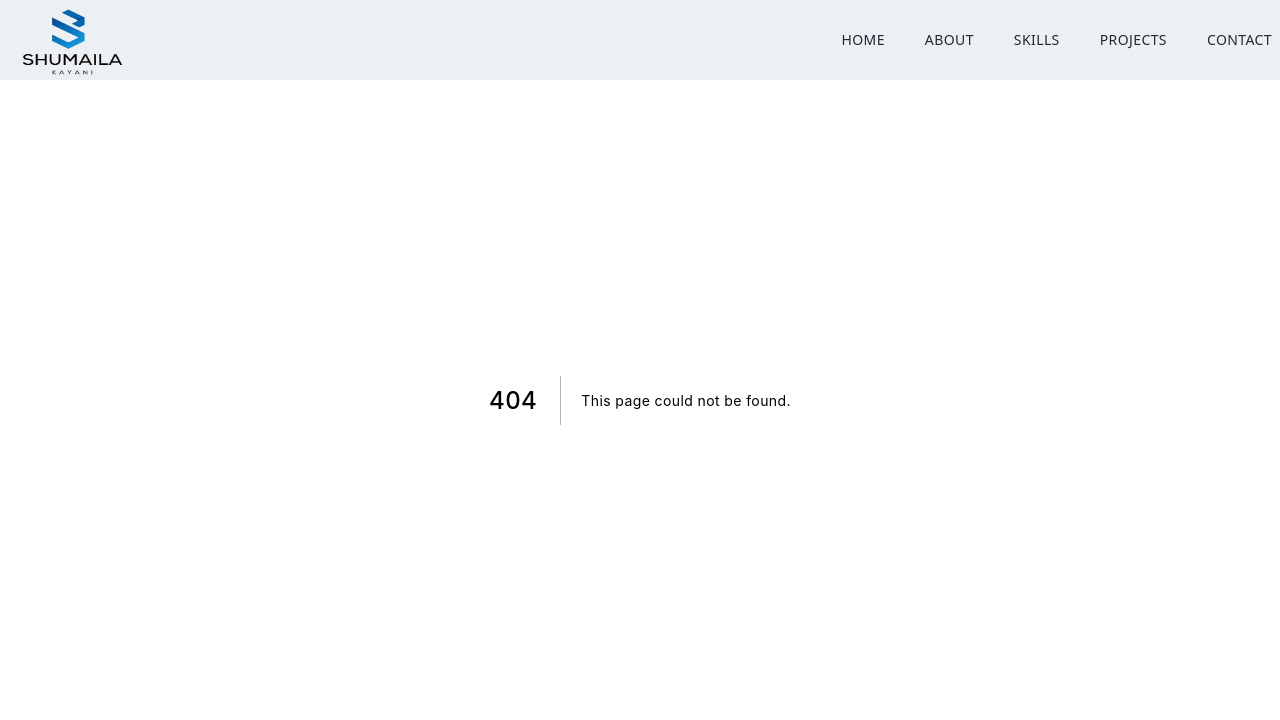
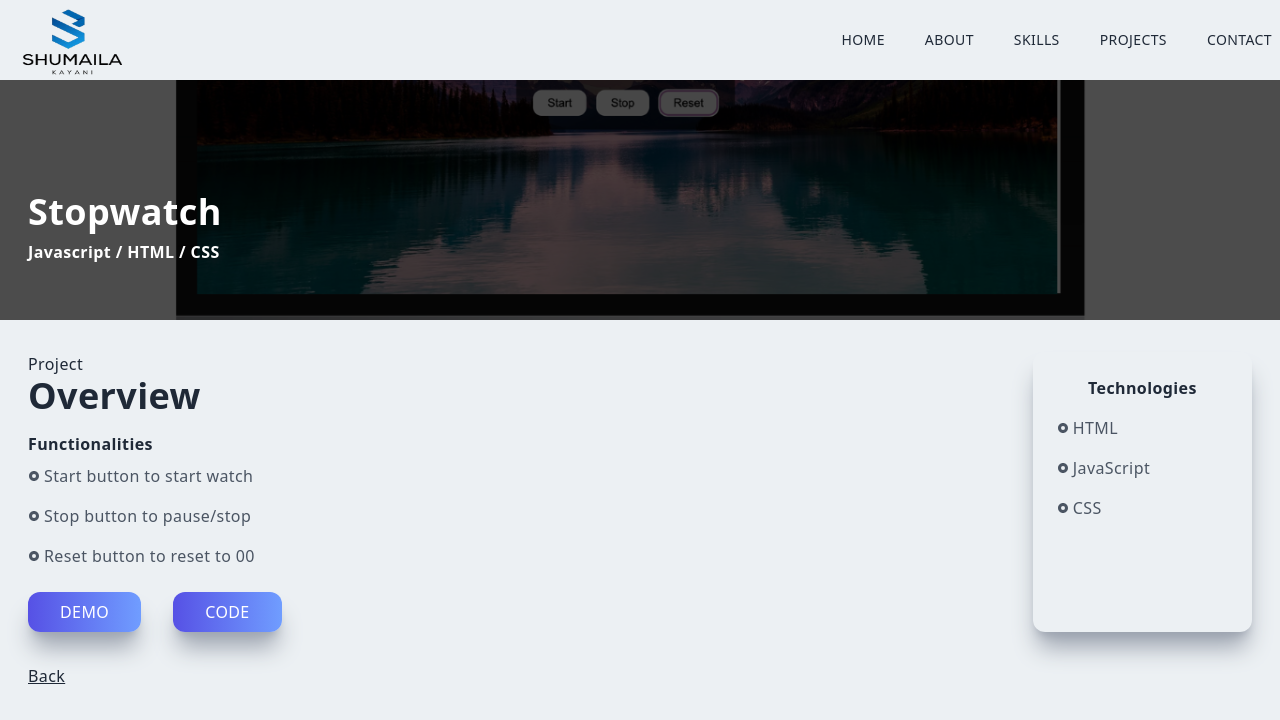
Before and after one commit to Shumailakayani06/portfolio-sk, a Next.js app: page /stopwatch in a window 1280 px wide. Before the commit this address had no page. Shown: the top 720 px of the page. Built offline with nearby package versions, Linux system fonts and the light colour scheme.

Commit message:
added stopwatch project

```diff
--- a/components/Projects.jsx
+++ b/components/Projects.jsx
@@ -8,6 +8,7 @@
 import ProjectItem from './ProjectItem'
 import memorycard from '../public/assets/memory.png'
 import snake from '../public/assets/snake.png'
+import stopwatch from '../public/assets/stopwatch.png'
 
 const Projects = () => {
   return (
@@ -17,6 +18,16 @@
             <h2>What I Have Built</h2>
             <div className='grid md:grid-cols-2 gap-8'>
             <ProjectItem
+              title='Beauty Store'
+              backgroundImg={beautyStore}
+              projectUrl='/beautystore'
+              />
+                <ProjectItem
+              title='Stopwatch'
+              backgroundImg={stopwatch}
+              projectUrl='/stopwatch'
+              />
+                <ProjectItem
               title='Pokedex'
               backgroundImg={pokedex}
               projectUrl='/pokedex'
@@ -25,11 +36,6 @@
               title='Love & Green'
               backgroundImg={loveGreen}
               projectUrl='/lovegreen'
-              />
-                  <ProjectItem
-              title='Beauty Store'
-              backgroundImg={beautyStore}
-              projectUrl='/beautystore'
               />
                   <ProjectItem
               title='Home & Care'
@@ -46,6 +52,7 @@
               backgroundImg={snake}
               projectUrl='/snake'
               />
+
             </div>
         </div>
     </div>
--- /dev/null
+++ b/pages/stopwatch.jsx
@@ -0,0 +1,81 @@
+import React from 'react'
+import stopwatch from '../public/assets/stopwatch.png'
+import Image from 'next/image'
+import { RiRadioButtonFill } from 'react-icons/ri'
+import Link from 'next/link'
+import Head from 'next/head'
+
+const Stopwatch = () => {
+  return (
+    <>
+    <Head>
+    <title>Portfolio | Stopwatch</title>
+    <meta name="description" content="Generated by create next app" />
+    <link rel="icon" href="/favicon.ico" />
+  </Head>
+    <div className='w-full'>
+        <div className='w-screen h-[30vh] lg:h-[40vh] relative'>
+            <div className='absolute top-0 left-0 w-full h-[30vh] lg:h-[40vh] bg-black/70 z-10'></div>
+            <Image
+            className='absolute z-1'
+            layout='fill'
+            objectFit='cover'
+            src={stopwatch}
+            alt="/"
+             />
+            <div className='absolute top-[70%] max-w-[1240px] w-full left-[50%] right-[50%] translate-x-[-50%] translate-y-[-50%] text-white z-10 p-2'>
+                <h2 className='py-2'>Stopwatch</h2>
+                <h3> Javascript / HTML / CSS</h3>
+            </div>
+        </div>
+
+       <div className='max-w-[1240px] mx-auto p-2 grid md:grid-cols-5 gap-8 pt-8'>
+         <div className='col-span-4'>
+            <p>Project</p>
+            <h2>Overview</h2>
+            <h4 className='mt-4'>Functionalities</h4>
+           <ul className='grid grid-cols-1 md:grid-cols-1'>
+            <li className='text-gray-600 py-2 flex items-center'><RiRadioButtonFill  className='pr-1'/>Start button to start watch</li>
+            <li className='text-gray-600 py-2 flex items-center'><RiRadioButtonFill  className='pr-1'/>Stop button to pause/stop</li>
+            <li className='text-gray-600 py-2 flex items-center'><RiRadioButtonFill  className='pr-1'/>Reset button to reset to 00</li>
+
+
+
+
+           </ul>
+            <a
+             href='https://animated-squirrel-812590.netlify.app/'>
+            <button className='px-8 py-2 mt-4 mr-8'>Demo</button>
+            </a>
+            <a
+            href='https://github.com/Shumailakayani06/stopwatch-JS'>
+            <button className='px-8 py-2 mt-4 mr-8'>Code</button>
+            </a>
+         </div>
+         <div className='col-span-4 md:col-span-1 shadow-xl shadow-gray-400 rounded-xl p-4'>
+            <div className='p-2'>
+             <p className='text-center font-bold pb-2'>
+                Technologies
+             </p>
+             <div className='grid grid-cols-3 md:grid-cols-1'>
+                <p className='text-gray-600 py-2 flex items-center'><RiRadioButtonFill  className='pr-1'/> HTML
+                </p>
+                <p className='text-gray-600 py-2 flex items-center'><RiRadioButtonFill  className='pr-1'/> JavaScript
+                </p>
+                <p className='text-gray-600 py-2 flex items-center'><RiRadioButtonFill  className='pr-1'/> CSS
+                </p>
+             </div>
+            </div>
+
+         </div>
+         <Link href="/#projects">
+            <p className='underline cursor-pointer'>Back</p>
+         </Link>
+       </div>
+
+    </div>
+    </>
+  )
+}
+
+export default Stopwatch
```
Also changed, not shown: public/assets/stopwatch.png (added).
